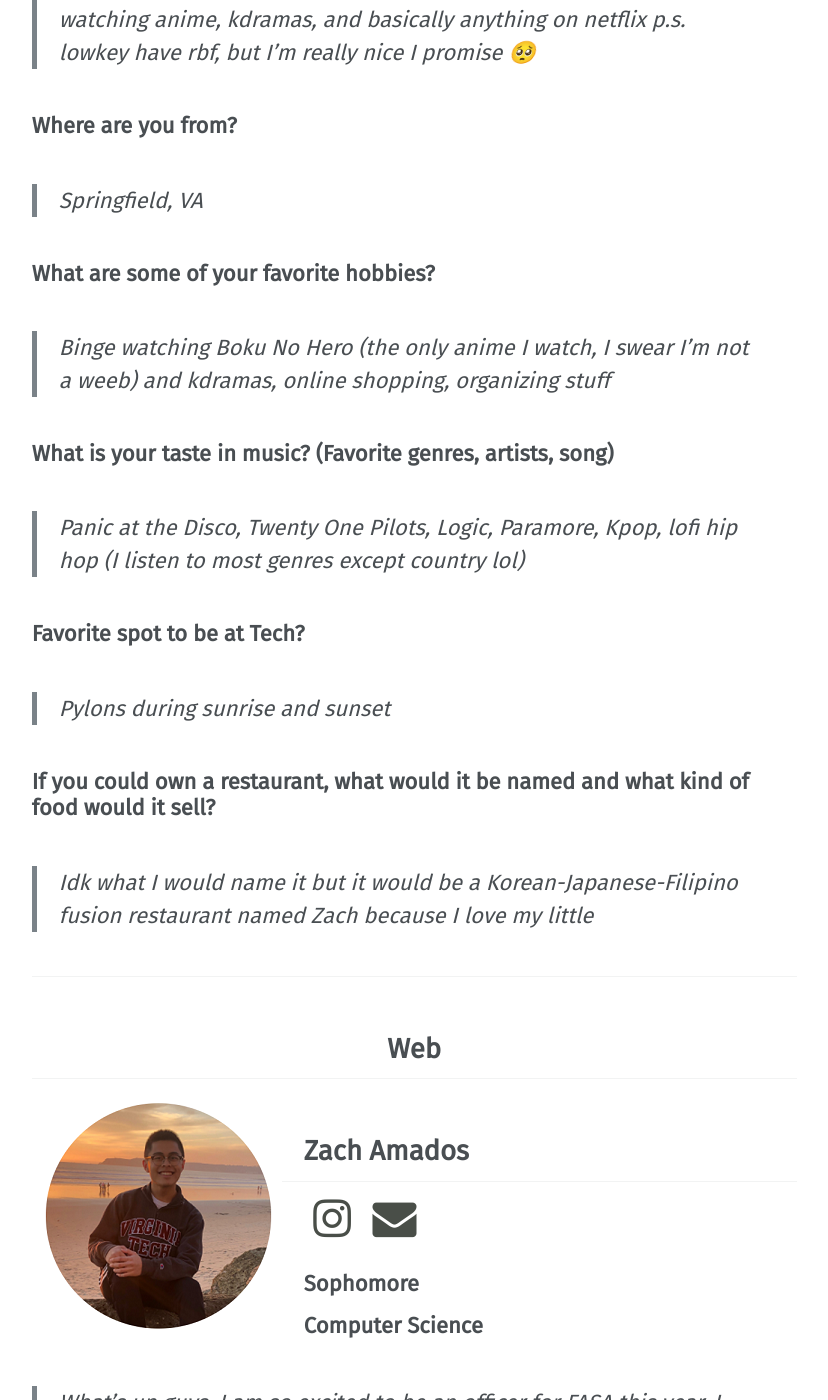
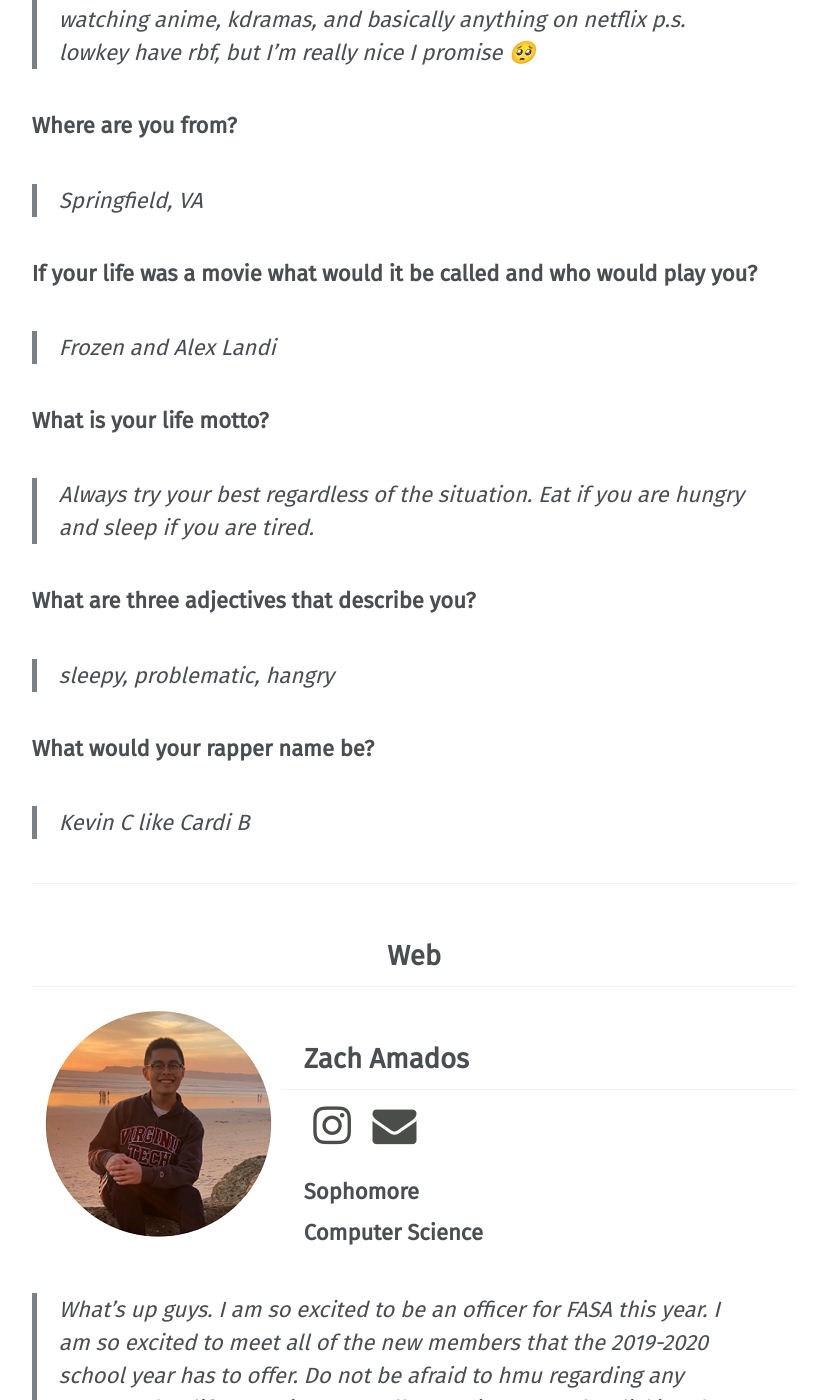
Before and after one commit to vtfasa/vtfasa.github.io, a Jekyll site: the page built from _pages/officers/promo_web.md, in a window 1280 px wide and 1400 px high, scrolled down 2108 px. Shown: the whole window, without its empty margins (252-1080 px from the left). Built offline with Jekyll 4.4.1, drawn with Linux system fonts in a browser that asks for light colours; some web fonts are replaced.

Commit message:
Update promo_web.md

```diff
--- a/_pages/officers/promo_web.md
+++ b/_pages/officers/promo_web.md
@@ -62,21 +62,21 @@ p.s. lowkey have rbf, but I’m really nice I promise 🥺
 ### **Where are you from?**
 >*Springfield, VA*
 
-### **What are some of your favorite hobbies?**
+### **If your life was a movie what would it be called and who would play you?**
 
-> *Binge watching Boku No Hero (the only anime I watch, I swear I'm not a weeb) and kdramas, online shopping, organizing stuff*
+> *Frozen and Alex Landi*
 
-### **What is your taste in music? (Favorite genres, artists, song)**
+### **What is your life motto?**
 
-> *Panic at the Disco, Twenty One Pilots, Logic, Paramore, Kpop, lofi hip hop (I listen to most genres except country lol)*
+> *Always try your best regardless of the situation. Eat if you are hungry and sleep if you are tired.*
 
-### **Favorite spot to be at Tech?**
+### **What are three adjectives that describe you?**
 
-> *Pylons during sunrise and sunset*
+> *sleepy, problematic, hangry*
 
-### **If you could own a restaurant, what would it be named and what kind of food would it sell?**
+### **What would your rapper name be?**
 
-> *Idk what I would name it but it would be a Korean-Japanese-Filipino fusion  restaurant named Zach because I love my little*
+> *Kevin C like Cardi B*
 
 ---
 
```
